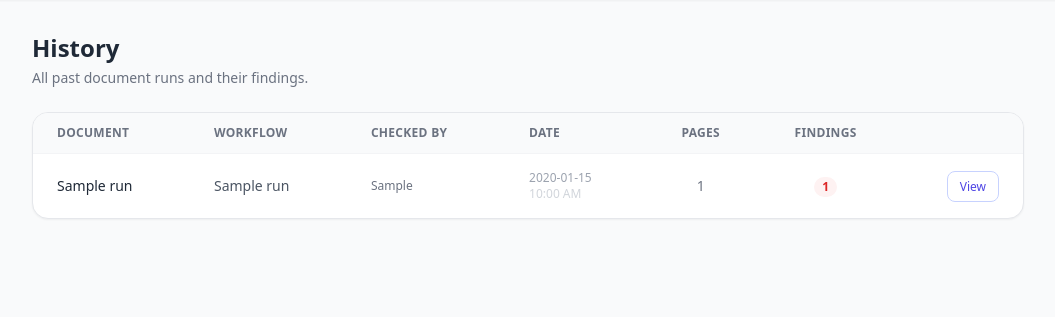
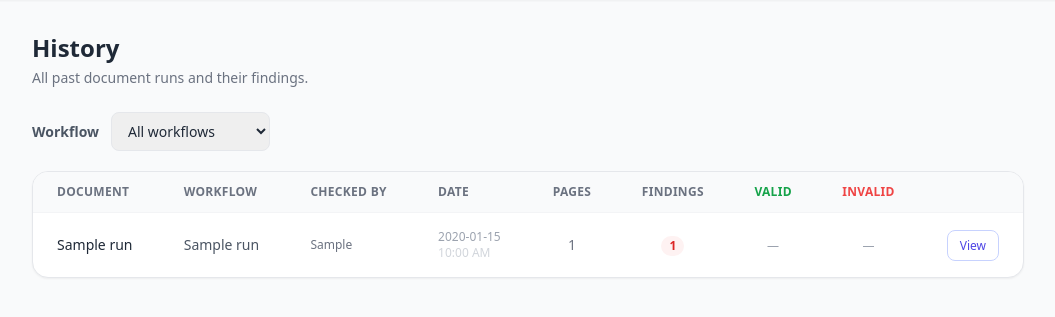
Before and after one commit to jainabhishek-dev/sunny-pillow, a Python web app: template templates/history.html in a window 1280 px wide. Shown: the part 57-374 px from the top of the page, without its empty margins (112-1167 px from the left). Run offline with Jinja, Linux system fonts and the light colour scheme; the template is opened without the code that fills it: most values are stand-ins (such as "Sample title", 1, 10 or a date in 2020); some libraries are stand-ins or nearby versions.

Commit message:
Add workflow filter and valid/invalid columns to history page
- History list can now be filtered by workflow via dropdown
- Valid and Invalid finding counts shown as separate columns (single batch
  query against run_findings, not N+1)

Co-Authored-By: Claude Sonnet 4.6 <noreply@anthropic.com>

```diff
--- a/templates/history.html
+++ b/templates/history.html
@@ -8,6 +8,18 @@
     <h2 class="text-2xl font-bold text-gray-800">History</h2>
     <p class="text-gray-500 text-sm mt-1">All past document runs and their findings.</p>
   </div>
+</div>
+
+<!-- Workflow filter -->
+<div class="mb-5 flex items-center gap-3">
+  <label class="text-sm font-semibold text-gray-600">Workflow</label>
+  <select onchange="window.location.href='/history' + (this.value ? '?workflow=' + this.value : '')"
+    class="border border-gray-200 rounded-lg px-3 py-2 text-sm focus:outline-none focus:ring-2 focus:ring-indigo-400">
+    <option value="" {% if not selected_workflow_id %}selected{% endif %}>All workflows</option>
+    {% for wf in workflows %}
+    <option value="{{ wf.id }}" {% if wf.id == selected_workflow_id %}selected{% endif %}>{{ wf.name }}</option>
+    {% endfor %}
+  </select>
 </div>
 
 {% if error %}
@@ -28,6 +40,8 @@
         <th class="text-left px-6 py-3 text-xs font-semibold text-gray-500 uppercase tracking-wide">Date</th>
         <th class="text-center px-6 py-3 text-xs font-semibold text-gray-500 uppercase tracking-wide">Pages</th>
         <th class="text-center px-6 py-3 text-xs font-semibold text-gray-500 uppercase tracking-wide">Findings</th>
+        <th class="text-center px-6 py-3 text-xs font-semibold text-green-600 uppercase tracking-wide">Valid</th>
+        <th class="text-center px-6 py-3 text-xs font-semibold text-red-500 uppercase tracking-wide">Invalid</th>
         <th class="px-6 py-3"></th>
       </tr>
     </thead>
@@ -63,6 +77,24 @@
           <span class="text-gray-400 text-xs">0</span>
           {% endif %}
         </td>
+        <td class="px-6 py-4 text-center">
+          {% if run.valid_findings > 0 %}
+          <span class="inline-block px-2 py-0.5 rounded-full bg-green-50 text-green-600 text-xs font-semibold">
+            {{ run.valid_findings }}
+          </span>
+          {% else %}
+          <span class="text-gray-400 text-xs">—</span>
+          {% endif %}
+        </td>
+        <td class="px-6 py-4 text-center">
+          {% if run.invalid_findings > 0 %}
+          <span class="inline-block px-2 py-0.5 rounded-full bg-orange-50 text-orange-600 text-xs font-semibold">
+            {{ run.invalid_findings }}
+          </span>
+          {% else %}
+          <span class="text-gray-400 text-xs">—</span>
+          {% endif %}
+        </td>
         <td class="px-6 py-4 text-right">
           <a href="/history/{{ run.id }}"
             class="text-xs text-indigo-600 hover:text-indigo-800 font-medium transition px-3 py-1.5 rounded-lg border border-indigo-200 hover:bg-indigo-50">
```
Also changed, not shown: db.py (+33 -3 lines), main.py (+12 -1 lines).
